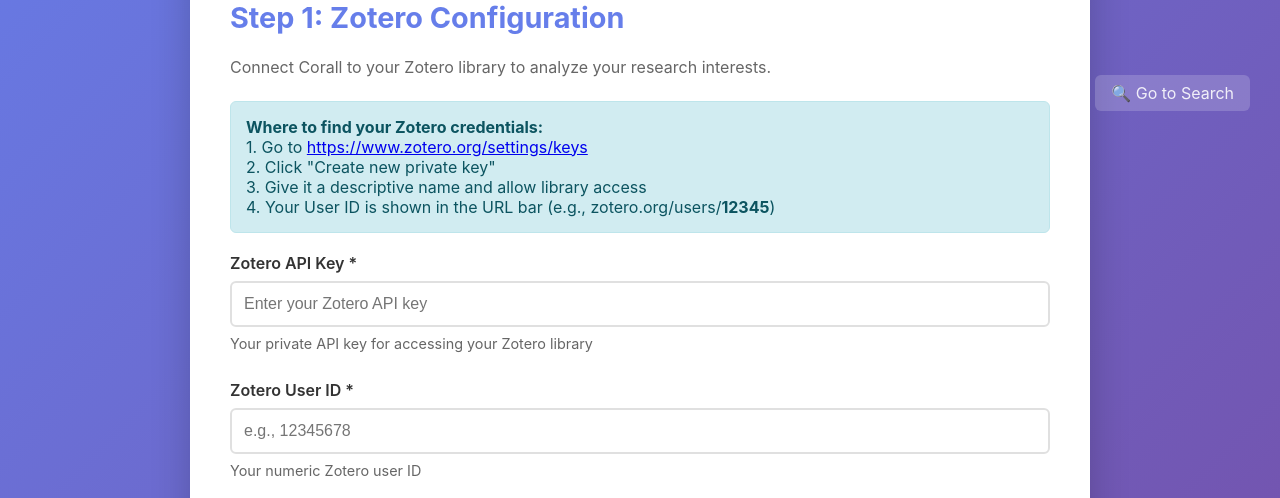
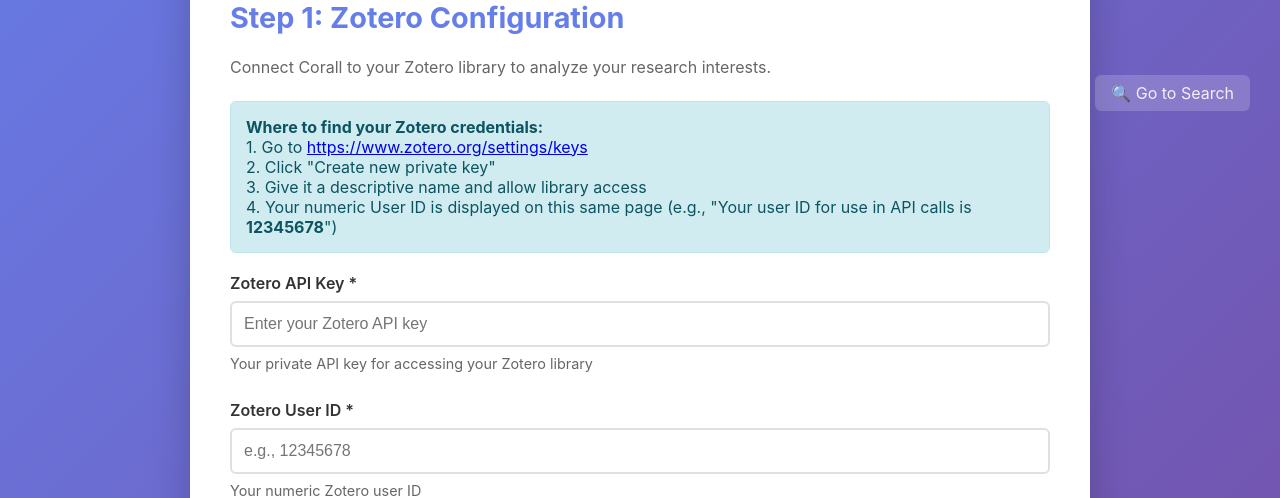
Before and after one commit to dylkot/Corall, a Flask app: page /setup in a window 1280 px wide. Shown: the part 307-805 px from the top of the page. Run offline with Flask 3, Linux system fonts and the light colour scheme.

Commit message:
Fix connection test error display and User ID instructions
- Fix error handler to read 'message' field from API response instead of 'error'
- Update User ID instructions to point to the correct location on Zotero's API page

Co-Authored-By: Claude Opus 4.5 <noreply@anthropic.com>

```diff
--- a/templates/setup.html
+++ b/templates/setup.html
@@ -361,7 +361,7 @@
                     1. Go to <a href="https://www.zotero.org/settings/keys" target="_blank">https://www.zotero.org/settings/keys</a><br>
                     2. Click "Create new private key"<br>
                     3. Give it a descriptive name and allow library access<br>
-                    4. Your User ID is shown in the URL bar (e.g., zotero.org/users/<strong>12345</strong>)
+                    4. Your numeric User ID is displayed on this same page (e.g., "Your user ID for use in API calls is <strong>12345678</strong>")
                 </div>
 
                 <div class="form-group">
@@ -680,7 +680,7 @@
                 error: function(xhr) {
                     $('#test-loading').removeClass('active');
                     $('#test-connection-btn').prop('disabled', false);
-                    const error = xhr.responseJSON?.error || 'Connection test failed';
+                    const error = xhr.responseJSON?.message || 'Connection test failed';
                     showAlert('error', error);
                 }
             });
```
